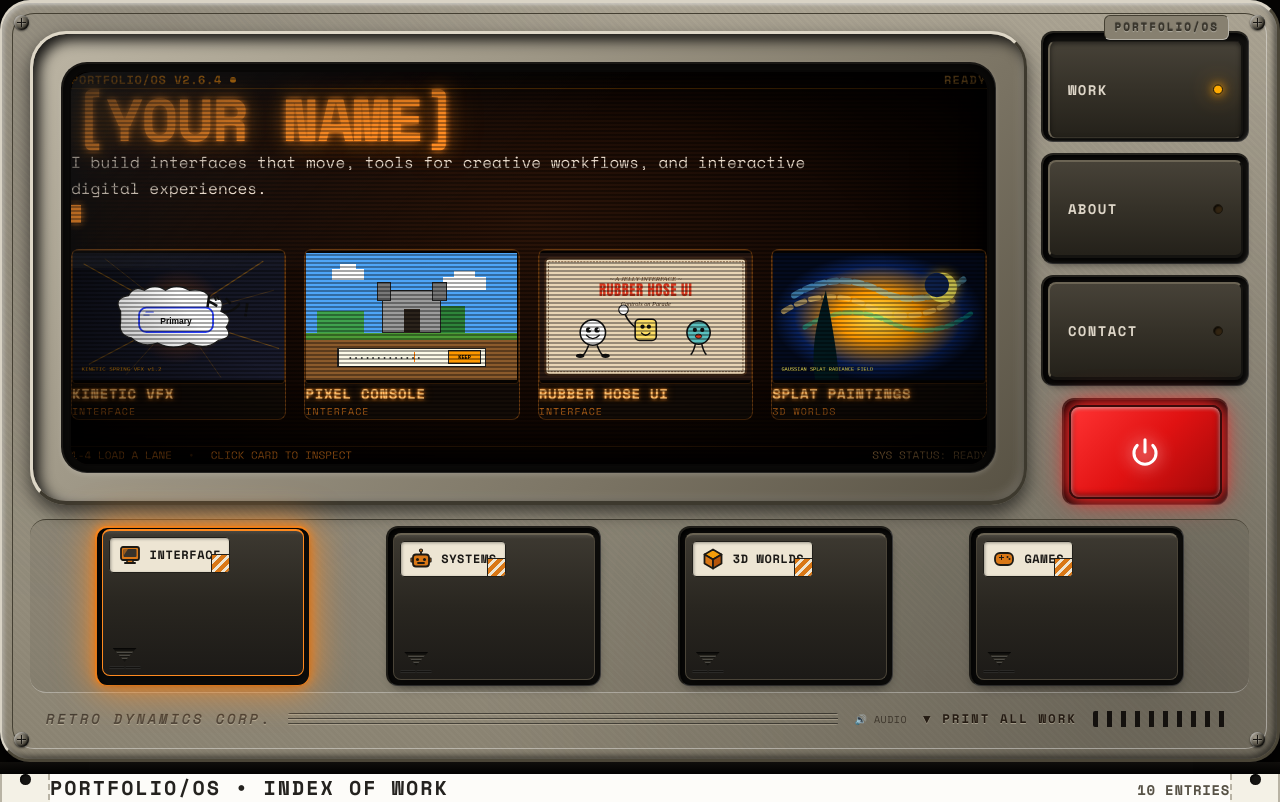
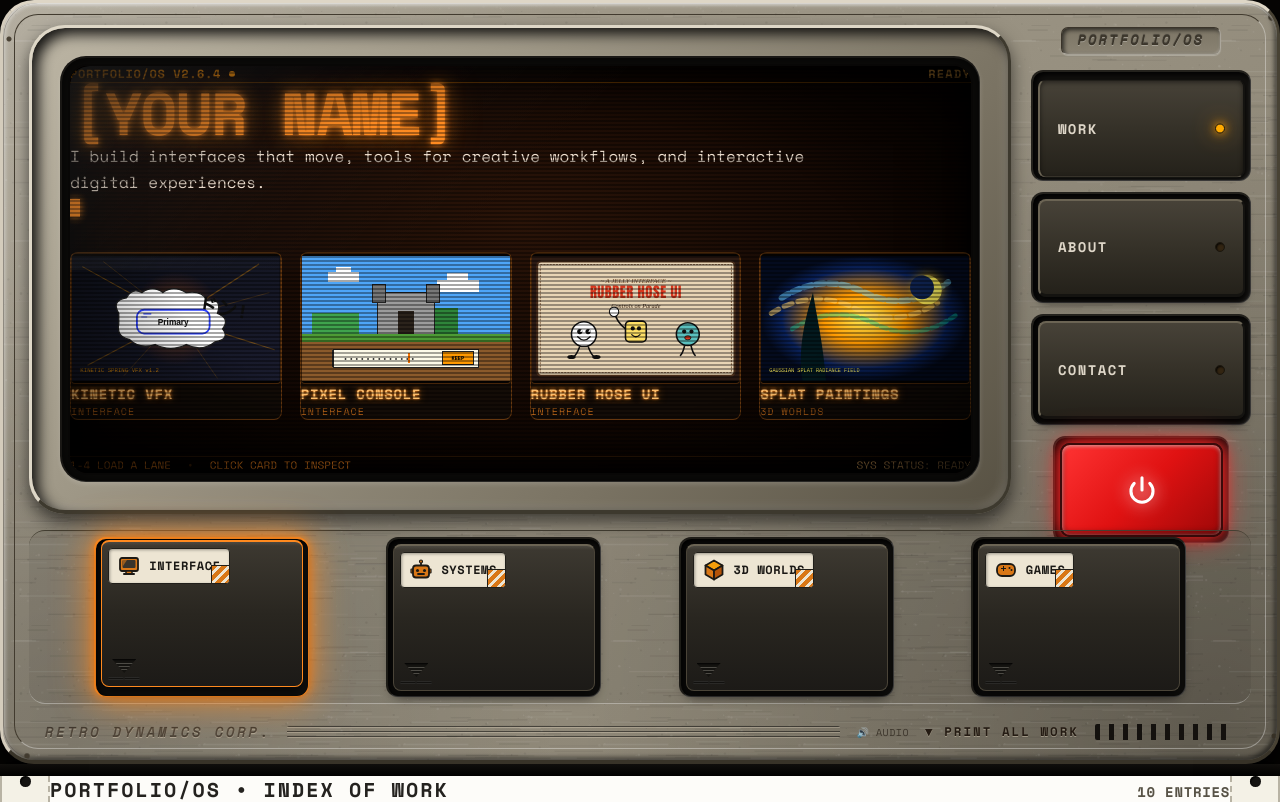
Before and after one commit to spixcy/portfolio, a React (Vite) app: page / in a window 1280 px wide. Shown: the top 802 px of the page. Built offline with nearby package versions, Linux system fonts and the light colour scheme.

Commit message:
style: restore physical metal chassis material, bevels, edge wear, and debossed badge

```diff
--- a/src/App.tsx
+++ b/src/App.tsx
@@ -212,7 +212,7 @@ export function App() {
     <div className="w-full min-h-screen bg-[#070605] flex flex-col items-center p-2 sm:p-4 overflow-x-hidden">
       {/* 1. SECTION 1: PHYSICAL RETRO WORKSTATION (Occupies the viewport) */}
       <div className="w-full flex items-center justify-center min-h-[94vh]">
-        <MetallicCasing systemName={portfolioData.system.name}>
+        <MetallicCasing>
           {/* Main CRT Monitor (grid-area: screen) */}
           <CRTDisplay
             isPoweredOn={isPoweredOn}
@@ -290,6 +290,7 @@ export function App() {
 
           {/* Right-Side Physical Navigation Control Panel (grid-area: keys) */}
           <SideControls
+            systemName={portfolioData.system.name}
             currentView={currentRoute}
             isPoweredOn={isPoweredOn}
             onNavigate={(view) => navigateTo(view)}
--- a/src/components/frame/MetallicCasing.tsx
+++ b/src/components/frame/MetallicCasing.tsx
@@ -2,40 +2,20 @@ import React from 'react';
 
 interface MetallicCasingProps {
   children: React.ReactNode;
-  systemName?: string;
 }
 
 export const MetallicCasing: React.FC<MetallicCasingProps> = ({
   children,
-  systemName = 'PORTFOLIO/OS',
 }) => {
   return (
     <div className="computer-chassis-shell">
-      {/* Decorative Outer Perimeter Inset Groove Line */}
+      {/* Precision Machined Perimeter Groove */}
       <div className="chassis-outer-groove" />
 
-      {/* 4 Corner Industrial Screws */}
-      <div className="absolute top-3 left-3 z-20">
-        <div className="chassis-screw" title="Chassis screw" />
-      </div>
-      <div className="absolute top-3 right-3 z-20">
-        <div className="chassis-screw" title="Chassis screw" />
-      </div>
-      <div className="absolute bottom-3 left-3 z-20">
-        <div className="chassis-screw" title="Chassis screw" />
-      </div>
-      <div className="absolute bottom-3 right-3 z-20">
-        <div className="chassis-screw" title="Chassis screw" />
-      </div>
+      {/* Weathered Chipped Paint Layer along Perimeter */}
+      <div className="chassis-edge-wear" />
 
-      {/* Top Right Debossed Brand Badge */}
-      <div className="absolute top-3 right-12 z-20 select-none">
-        <div className="debossed-badge-box">
-          {systemName}
-        </div>
-      </div>
-
-      {/* Direct Children render into the CSS Grid areas: screen, keys, strip, rail */}
+      {/* Direct Children render into CSS Grid areas: screen, keys, strip, rail */}
       {children}
     </div>
   );
--- a/src/components/frame/SideControls.tsx
+++ b/src/components/frame/SideControls.tsx
@@ -2,6 +2,7 @@ import React from 'react';
 import { soundEffects } from '../../utils/soundEffects';
 
 interface SideControlsProps {
+  systemName?: string;
   currentView: string;
   isPoweredOn: boolean;
   onNavigate: (view: string) => void;
@@ -9,6 +10,7 @@ interface SideControlsProps {
 }
 
 export const SideControls: React.FC<SideControlsProps> = ({
+  systemName = 'PORTFOLIO/OS',
   currentView,
   isPoweredOn,
   onNavigate,
@@ -34,7 +36,14 @@ export const SideControls: React.FC<SideControlsProps> = ({
   };
 
   return (
-    <div className="keys-panel-area">
+    <div className="keys-panel-area select-none">
+      {/* Debossed System Badge stamped into chassis metal (Reference Image 4) */}
+      <div className="debossed-badge-wrapper">
+        <div className="debossed-badge-box">
+          {systemName}
+        </div>
+      </div>
+
       {/* 1. WORK Button */}
       <div className="key-socket-well">
         <button
--- a/src/index.css
+++ b/src/index.css
@@ -46,45 +46,48 @@ html, body {
 }
 
 /* ==========================================================================
-   WEATHERED CAST-METAL / MOLDED PLASTIC CHASSIS
+   WEATHERED CAST-METAL / MOLDED RETRO INDUSTRIAL CHASSIS
    ========================================================================== */
 
 .computer-chassis-shell {
   width: 100%;
-  min-height: 94vh;
-  max-width: 1540px;
+  height: calc(100vh - 36px);
+  max-height: 920px;
+  min-height: 680px;
+  max-width: 1536px;
   margin: 0 auto;
   display: grid;
-  grid-template-columns: minmax(0, 1fr) clamp(160px, min(18vw, 26vh), 240px);
+  grid-template-columns: minmax(0, 1fr) clamp(170px, 18.5vw, 220px);
   grid-template-rows: minmax(0, 1fr) auto 24px;
   grid-template-areas:
     "screen keys"
     "strip strip"
     "rail rail";
-  padding: clamp(16px, 2.2vw, 28px);
-  gap: clamp(14px, 1.8vh, 22px);
+  padding: 22px 26px 16px 26px;
+  gap: 16px 20px;
 
-  /* Textured weathered metallic chassis with edge chips and grime */
+  /* Textured weathered metallic chassis with edge chips and metallic grain */
   background:
-    /* Top edge metallic chipped highlight */
-    linear-gradient(180deg, rgba(255, 255, 255, 0.25) 0%, rgba(255, 255, 255, 0) 3px),
+    /* Repeating fine metallic micro-grain */
+    url('/textures/chassis-grain.svg') repeat,
+    /* Specular highlight on top edge */
+    linear-gradient(180deg, rgba(255, 255, 255, 0.3) 0%, rgba(255, 255, 255, 0) 4px),
     /* Corner grime and wear */
-    radial-gradient(circle at 10% 10%, rgba(0, 0, 0, 0.15) 0%, transparent 40%),
-    radial-gradient(circle at 90% 90%, rgba(0, 0, 0, 0.25) 0%, transparent 50%),
-    /* Micro-noise texture */
-    repeating-linear-gradient(45deg, transparent, transparent 2px, rgba(0, 0, 0, 0.025) 2px, rgba(0, 0, 0, 0.025) 5px),
-    /* Base putty metal */
-    linear-gradient(180deg, #aba493 0%, #9c9584 60%, #8c8574 100%);
-  border-radius: 30px;
-  border-top: 3px solid #d9d3c5;
-  border-left: 2.5px solid #d9d3c5;
-  border-bottom: 3.5px solid #4a4537;
-  border-right: 3px solid #4a4537;
+    radial-gradient(circle at 5% 5%, rgba(255, 255, 255, 0.15) 0%, transparent 35%),
+    radial-gradient(circle at 95% 95%, rgba(0, 0, 0, 0.28) 0%, transparent 45%),
+    radial-gradient(circle at 5% 95%, rgba(0, 0, 0, 0.18) 0%, transparent 35%),
+    /* Base putty/bronze weathered metal */
+    linear-gradient(145deg, #a8a191 0%, #9c9585 35%, #8f8878 70%, #827b6b 100%);
+  border-radius: 34px;
+  border-top: 3.5px solid #ded6c6;
+  border-left: 3px solid #d4ccbc;
+  border-bottom: 4.5px solid #383328;
+  border-right: 3.5px solid #484234;
   box-shadow:
-    0 35px 90px rgba(0, 0, 0, 0.98),
-    0 10px 30px rgba(0, 0, 0, 0.8),
-    inset 2px 2px 4px rgba(255, 255, 255, 0.4),
-    inset -3px -3px 6px rgba(0, 0, 0, 0.55);
+    0 35px 85px rgba(0, 0, 0, 0.96),
+    0 12px 30px rgba(0, 0, 0, 0.75),
+    inset 2px 2px 4px rgba(255, 255, 255, 0.5),
+    inset -2.5px -2.5px 5px rgba(0, 0, 0, 0.6);
   position: relative;
   isolation: isolate;
 }
@@ -92,64 +95,63 @@ html, body {
 /* Outer Perimeter Inset Groove Line */
 .chassis-outer-groove {
   position: absolute;
-  inset: 10px;
-  border-radius: 22px;
-  border-top: 1.5px solid #454033;
-  border-left: 1.5px solid #454033;
-  border-bottom: 1.5px solid rgba(255, 255, 255, 0.4);
-  border-right: 1.5px solid rgba(255, 255, 255, 0.4);
+  inset: 11px;
+  border-radius: 24px;
+  border-top: 1.5px solid #423b2f;
+  border-left: 1.5px solid #423b2f;
+  border-bottom: 1.5px solid rgba(255, 255, 255, 0.35);
+  border-right: 1.5px solid rgba(255, 255, 255, 0.35);
   pointer-events: none;
-  z-index: 5;
+  z-index: 3;
 }
 
-/* 4 Corner Screws */
-.chassis-screw {
-  width: 15px;
-  height: 15px;
-  border-radius: 50%;
-  background: radial-gradient(circle at 35% 35%, #9e9788 0%, #474338 65%, #211f19 100%);
+/* Weathered Chipped Paint Layer along Outer Perimeter */
+.chassis-edge-wear {
+  position: absolute;
+  inset: 0;
+  border-radius: 34px;
+  pointer-events: none;
+  z-index: 4;
   box-shadow:
-    inset 1px 1px 2px rgba(255, 255, 255, 0.5),
-    inset -1px -1px 2px rgba(0, 0, 0, 0.95),
-    0 1px 2px rgba(0, 0, 0, 0.6);
-  position: relative;
-  display: flex;
-  align-items: center;
-  justify-content: center;
+    inset 1px 0 0 rgba(60, 52, 40, 0.35),
+    inset 0 1px 0 rgba(255, 255, 255, 0.25);
+  background:
+    radial-gradient(circle at 3px 5px, #423b2f 0%, #423b2f 2.5px, transparent 3.5px),
+    radial-gradient(circle at calc(100% - 5px) 14px, #3a3429 0%, #3a3429 3px, transparent 4.5px),
+    radial-gradient(circle at 6px 36px, #4a4235 0%, #4a4235 2px, transparent 3px),
+    radial-gradient(circle at calc(100% - 3px) calc(100% - 24px), #363025 0%, #363025 2px, transparent 3px),
+    radial-gradient(circle at 24px calc(100% - 4px), #423b2f 0%, #423b2f 2px, transparent 3.5px);
 }
 
-.chassis-screw::before {
-  content: '';
-  position: absolute;
-  width: 9px;
-  height: 1.5px;
-  background: #171512;
-  box-shadow: 0 0.5px 0.5px rgba(255, 255, 255, 0.25);
+/* Debossed Brand Badge on Top Right */
+.debossed-badge-wrapper {
+  display: flex;
+  justify-content: center;
+  align-items: center;
+  padding: 2px 0 4px 0;
+  width: 100%;
 }
 
-.chassis-screw::after {
-  content: '';
-  position: absolute;
-  width: 1.5px;
-  height: 9px;
-  background: #171512;
-  box-shadow: 0.5px 0 0.5px rgba(255, 255, 255, 0.25);
-}
-
-/* Debossed Brand Badge */
 .debossed-badge-box {
-  background: #878070;
-  border-radius: 6px;
-  border-top: 1.5px solid #454033;
-  border-left: 1.5px solid #454033;
-  border-bottom: 1px solid rgba(255, 255, 255, 0.4);
-  border-right: 1px solid rgba(255, 255, 255, 0.4);
-  color: #38342a;
-  text-shadow: 0 1px 1px rgba(255, 255, 255, 0.35), 0 -1px 1px rgba(0, 0, 0, 0.6);
-  font-weight: 700;
-  letter-spacing: 0.18em;
-  padding: 3px 9px;
-  font-size: 11px;
+  background: linear-gradient(180deg, #7c7565 0%, #8a8373 100%);
+  border-radius: 7px;
+  border-top: 1.5px solid #3a342a;
+  border-left: 1.5px solid #3a342a;
+  border-bottom: 1px solid rgba(255, 255, 255, 0.32);
+  border-right: 1px solid rgba(255, 255, 255, 0.32);
+  box-shadow:
+    inset 2px 2px 4px rgba(0, 0, 0, 0.65),
+    inset -1px -1px 2px rgba(255, 255, 255, 0.2),
+    0 1px 1px rgba(255, 255, 255, 0.25);
+  color: #3b352a;
+  text-shadow: 0 1px 0 rgba(255, 255, 255, 0.28), 0 -1px 1px rgba(0, 0, 0, 0.6);
+  font-family: var(--font-mono);
+  font-weight: 800;
+  font-style: italic;
+  letter-spacing: 0.2em;
+  padding: 3px 16px;
+  font-size: 13px;
+  user-select: none;
 }
 
 /* ==========================================================================
```
